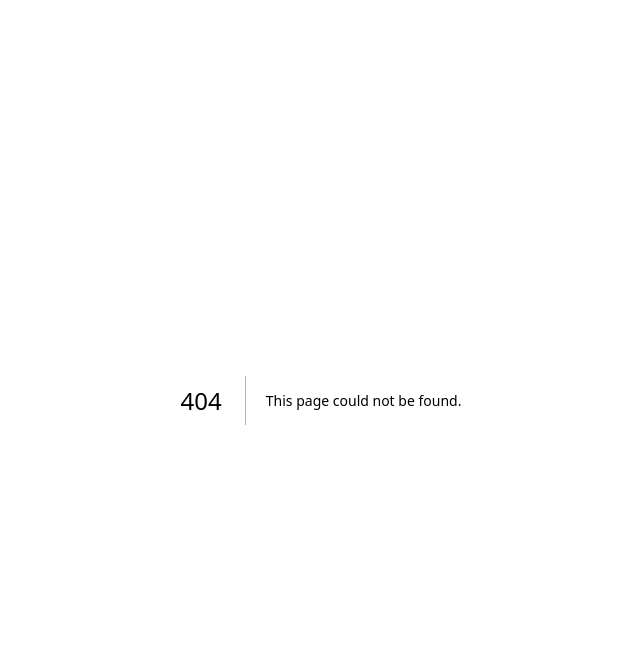
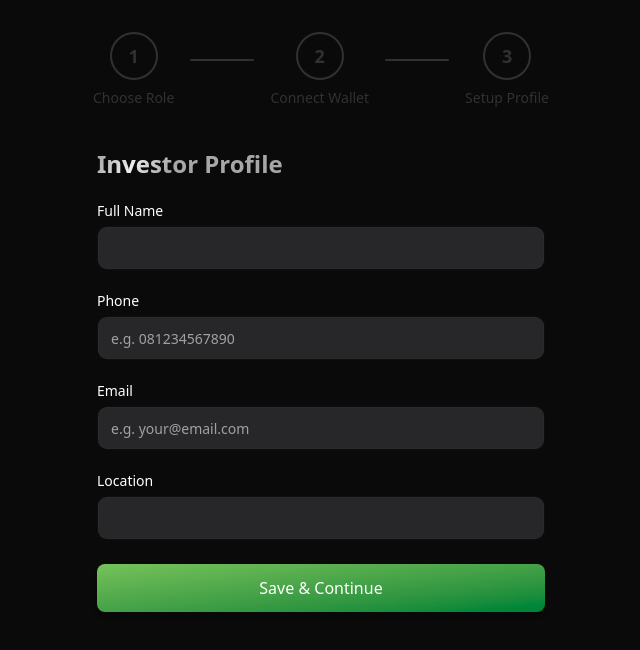
Before and after one commit to inRiza/agrabanyu-fe, a Next.js app: page /profile-step/setup/investor in a window 1280 px wide. Before the commit this address had no page. Shown: the top 650 px of the page, without its empty margins (319-959 px from the left). Built offline with nearby package versions, Linux system fonts and the light colour scheme.

Commit message:
feat: add profile setup for investor

```diff
--- /dev/null
+++ b/src/app/profile-step/setup/investor/page.tsx
@@ -0,0 +1,161 @@
+"use client";
+import { usePathname, useSearchParams, useRouter } from "next/navigation";
+import { useState } from "react";
+import { ProgressSteps } from "@/components/ui/progress-steps";
+import { profileSteps } from "@/constants/profile-steps";
+import { Input } from "@/components/ui/input";
+import { Label } from "@/components/ui/label";
+
+export default function ProfileSetupInvestor() {
+  const router = useRouter();
+
+  const pathname = usePathname();
+  const searchParams = useSearchParams();
+
+  const currentStepId = pathname.split("/").pop();
+  const role = searchParams.get("role");
+  const wallet = searchParams.get("wallet");
+
+  const steps = profileSteps.map(( step, idx ) => ({
+    ...step,
+    isCompleted: profileSteps.findIndex(s => s.id === currentStepId) > idx,
+    isActive: step.id === currentStepId,
+  }));
+
+  const [name, setName] = useState("");
+  const [phone, setPhone] = useState("");
+  const [email, setEmail] = useState("");
+  const [location, setLocation] = useState("");
+  const [saving, setSaving] = useState(false);
+  const [error, setError] = useState("");
+
+  const handleSubmit = async () => {
+    setError(""); // clear error
+
+    // Validasi field kosong
+    if (!name || !phone || !email || !location) {
+      setError("Please complete all fields.");
+      return;
+    }
+
+    // Validasi phone: hanya digit & minimal 10 karakter
+    if (!/^\d+$/.test(phone)) {
+      setError("Phone number must contain only digits.");
+      return;
+    }
+
+    if (phone.length < 10) {
+      setError("Phone number must be at least 10 digits.");
+      return;
+    }
+
+    // Validasi email sederhana
+    if (!/\S+@\S+\.\S+/.test(email)) {
+      setError("Please enter a valid email address.");
+      return;
+    }
+
+    setSaving(true);
+
+    try {
+      const res = await fetch("/api/profile/setup", {
+        method: "POST",
+        headers: { "Content-Type": "application/json" },
+        body: JSON.stringify({
+          role,
+          wallet,
+          name,
+          phone,
+          email,
+          location,
+        }),
+      });
+
+      if (!res.ok) throw new Error("Failed to save profile.");
+
+      router.push("/dashboard"); // ganti sesuai kebutuhan
+    } catch (err) {
+      setError("Failed to save profile. Please try again.");
+    } finally {
+      setSaving(false);
+    }
+  };
+
+  // ✅ Hanya izinkan angka di input phone
+  const handlePhoneChange = (value: string) => {
+    const onlyDigits = value.replace(/\D/g, ""); // hapus semua non-digit
+    setPhone(onlyDigits);
+  };
+
+  return (
+    <div className="flex flex-col items-center justify-center mt-8 px-4">
+      <ProgressSteps steps={steps} className="mb-10" />
+
+      <div className="w-full max-w-md space-y-6">
+        <h2 className="text-2xl font-bold text-center shiny-text">Investor Profile</h2>
+
+        {error && (
+          <div className="p-3 text-sm bg-red-500/10 border border-red-500/20 text-red-400 rounded-lg text-center">
+            {error}
+          </div>
+        )}
+
+        {/* Name */}
+        <div className="flex flex-col gap-2">
+          <Label htmlFor="name">Full Name</Label>
+          <Input id="name" value={name} onChange={(e) => setName(e.target.value)} />
+        </div>
+
+        {/* Phone */}
+        <div className="flex flex-col gap-2">
+          <Label htmlFor="phone">Phone</Label>
+          <Input
+            id="phone"
+            type="tel"
+            inputMode="numeric"
+            placeholder="e.g. 081234567890"
+            value={phone}
+            onChange={(e) => handlePhoneChange(e.target.value)}
+          />
+        </div>
+
+        {/* Email */}
+        <div className="flex flex-col gap-2">
+          <Label htmlFor="email">Email</Label>
+          <Input
+            id="email"
+            type="email"
+            value={email}
+            placeholder="e.g. your@email.com"
+            onChange={(e) => setEmail(e.target.value)}
+          />
+        </div>
+
+        {/* Location */}
+        <div className="flex flex-col gap-2">
+          <Label htmlFor="location">Location</Label>
+          <Input id="location" value={location} onChange={(e) => setLocation(e.target.value)} />
+        </div>
+
+        {/* Submit Button */}
+        <button
+          onClick={handleSubmit}
+          disabled={saving}
+          className="w-full mt-6 group/btn relative block h-12 rounded-md bg-gradient-to-br from-green-main to-green-700 font-medium text-white shadow-md disabled:opacity-40"
+        >
+          {saving ? "Saving..." : "Save & Continue"}
+          <BottomGradient />
+        </button>
+      </div>
+    </div>
+  );
+}
+
+const BottomGradient = () => {
+  return (
+    <>
+      <span className="absolute inset-x-0 -bottom-px block h-px w-full bg-gradient-to-r from-transparent via-[#75c25a] to-transparent opacity-0 transition duration-500 group-hover/btn:opacity-100" />
+      <span className="absolute inset-x-10 -bottom-px mx-auto block h-px w-1/2 bg-gradient-to-r from-transparent via-indigo-500 to-transparent opacity-0 blur-sm transition duration-500 group-hover/btn:opacity-100" />
+    </>
+  );
+};
```
Also changed, not shown: src/app/profile-step/setup/page.tsx (deleted).
